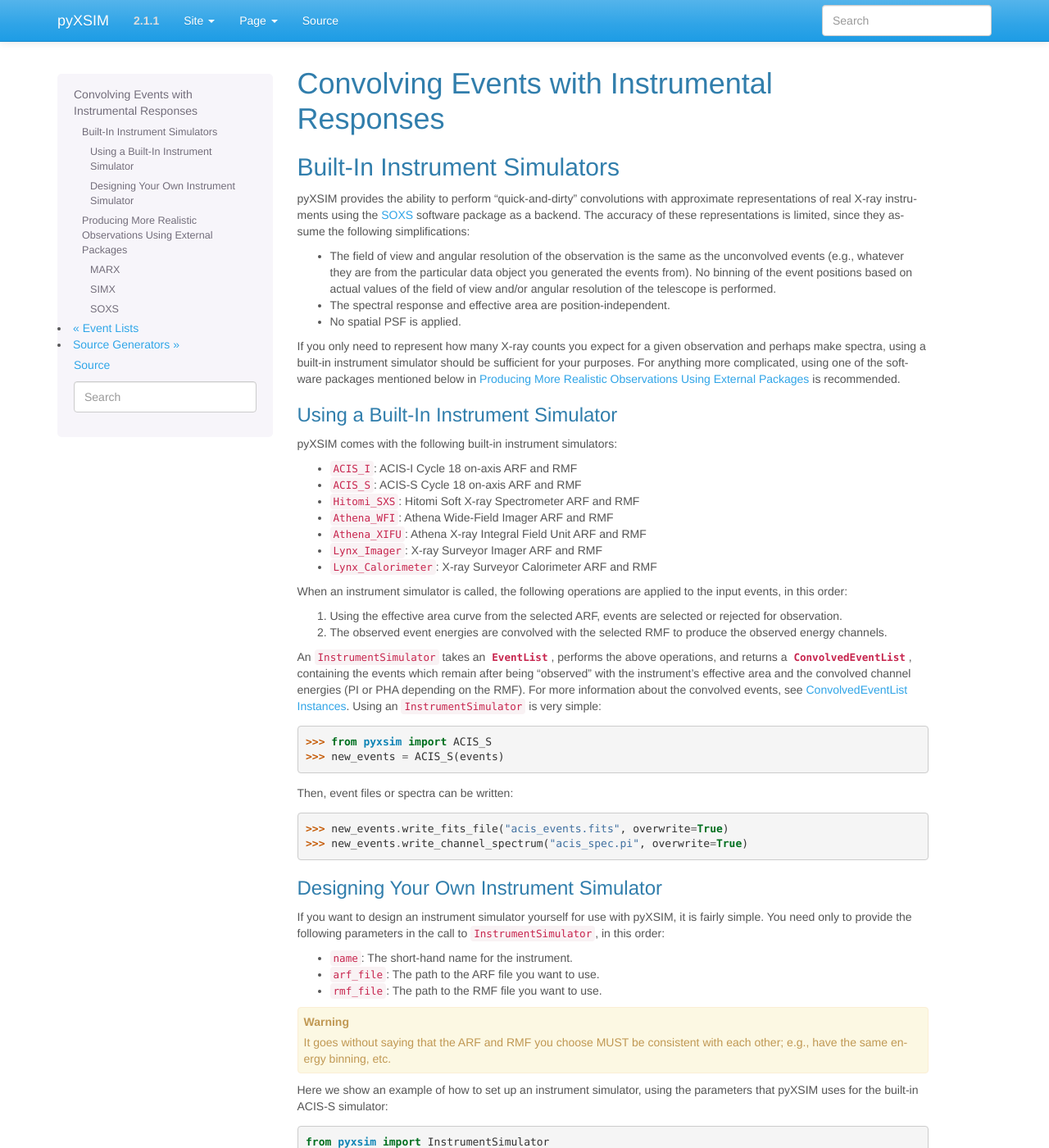
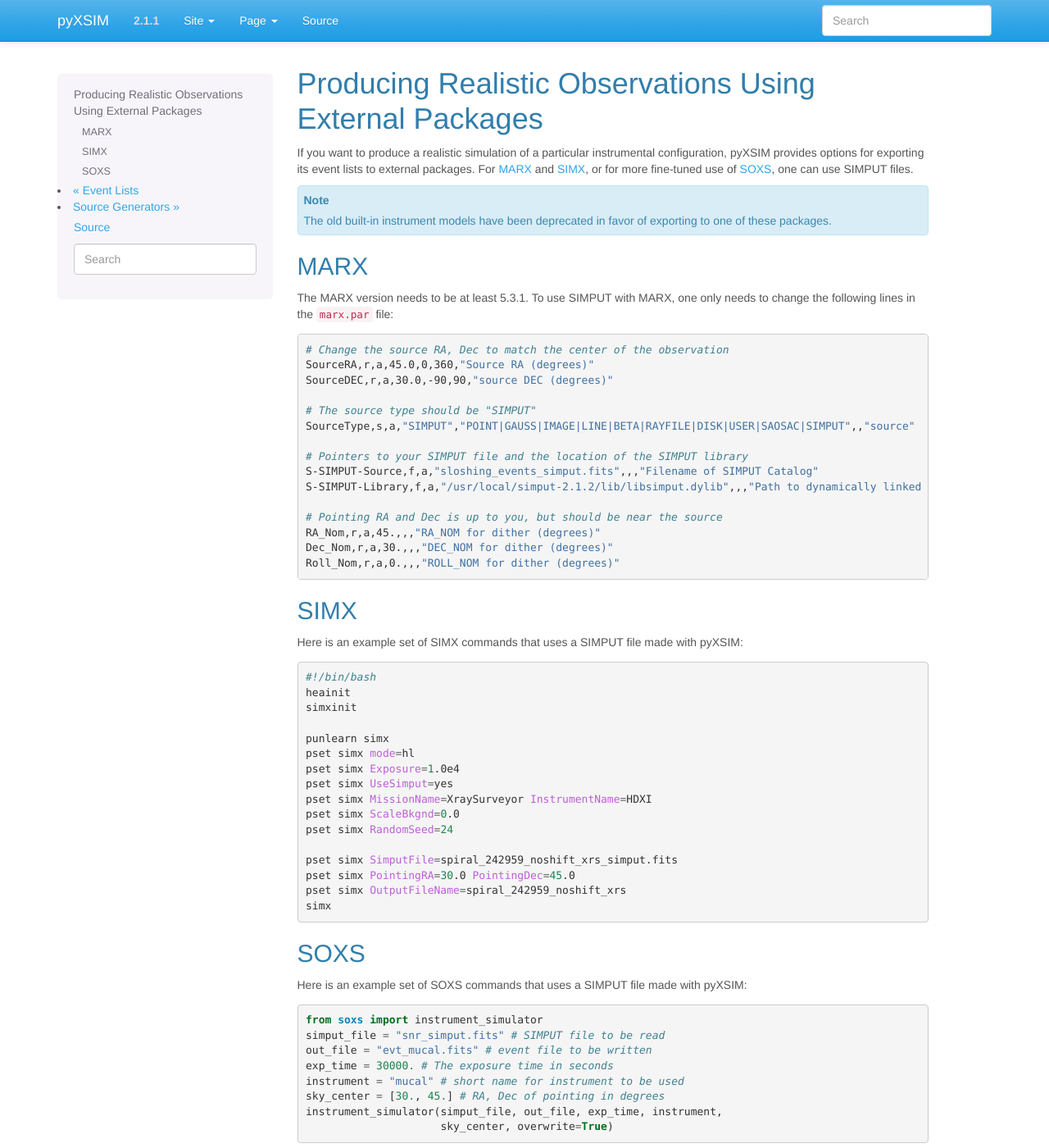
Before and after one commit to jzuhone/pyxsim, a Sphinx documentation site: the page built from doc/source/instruments.rst, in a window 1280 px wide and 1400 px high. Shown: the whole window at 82% size. Built offline with Sphinx 7.4.7, drawn with Linux system fonts in a browser that asks for light colours; some of the changed text lies outside the part shown.

Commit message:
Deprecate the old instrument simulators

```diff
--- a/doc/source/changelog.rst
+++ b/doc/source/changelog.rst
@@ -26,6 +26,9 @@ changes) and optimizations.
 * A new option to treat each cell or particle which emits photons as a point
   source has been added to the :meth:`~pyxsim.photon_list.PhotonList.from_data_source`
   method of :class:`~pyxsim.photon_list.PhotonList`.
+* The built-in instrument models are now deprecated. For convolution with
+  instrument models, users are encouraged to use SOXS or another instrument
+  simulation package.
 
 Version 2.1.1
 -------------
--- a/doc/source/instruments.rst
+++ b/doc/source/instruments.rst
@@ -1,112 +1,25 @@
 .. _instruments:
 
-Convolving Events with Instrumental Responses
-=============================================
+Producing Realistic Observations Using External Packages
+========================================================
 
-Built-In Instrument Simulators
-------------------------------
-
-pyXSIM provides the ability to perform "quick-and-dirty" convolutions with
-approximate representations of real X-ray instruments using the
-`SOXS <http://hea-www.cfa.harvard.edu/~jzuhone/soxs>`_ software package as a
-backend. The accuracy of these representations is limited, since they
-assume the following simplifications:
-
-* The field of view and angular resolution of the observation is the same
-  as the unconvolved events (e.g., whatever they are from the particular
-  data object you generated the events from). No binning of the event
-  positions based on actual values of the field of view and/or angular
-  resolution of the telescope is performed.
-* The spectral response and effective area are position-independent.
-* No spatial PSF is applied.
-
-If you only need to represent how many X-ray counts you expect for a given
-observation and perhaps make spectra, using a built-in instrument simulator
-should be sufficient for your purposes. For anything more complicated, using
-one of the software packages mentioned below in :ref:`realism` is recommended.
-
-Using a Built-In Instrument Simulator
-+++++++++++++++++++++++++++++++++++++
-
-pyXSIM comes with the following built-in instrument simulators:
-
-* ``ACIS_I``: ACIS-I Cycle 18 on-axis ARF and RMF
-* ``ACIS_S``: ACIS-S Cycle 18 on-axis ARF and RMF
-* ``Hitomi_SXS``: Hitomi Soft X-ray Spectrometer ARF and RMF
-* ``Athena_WFI``: Athena Wide-Field Imager ARF and RMF
-* ``Athena_XIFU``: Athena X-ray Integral Field Unit ARF and RMF
-* ``Lynx_Imager``: X-ray Surveyor Imager ARF and RMF
-* ``Lynx_Calorimeter``: X-ray Surveyor Calorimeter ARF and RMF
-
-When an instrument simulator is called, the following operations are applied
-to the input events, in this order:
-
-1. Using the effective area curve from the selected ARF, events are selected
-   or rejected for observation.
-2. The observed event energies are convolved with the selected RMF to produce
-   the observed energy channels.
-
-An ``InstrumentSimulator`` takes an :class:`~pyxsim.event_list.EventList`, performs
-the above operations, and returns a :class:`~pyxsim.event_list.ConvolvedEventList`,
-containing the events which remain after being "observed" with the instrument's effective
-area and the convolved channel energies (PI or PHA depending on the RMF). For more
-information about the convolved events, see :ref:`convolved_events`. Using an
-``InstrumentSimulator`` is very simple:
-
-.. code-block:: python
-
-    >>> from pyxsim import ACIS_S
-    >>> new_events = ACIS_S(events)
-
-Then, event files or spectra can be written:
-
-.. code-block:: python
-
-    >>> new_events.write_fits_file("acis_events.fits", overwrite=True)
-    >>> new_events.write_channel_spectrum("acis_spec.pi", overwrite=True)
-
-Designing Your Own Instrument Simulator
-+++++++++++++++++++++++++++++++++++++++
-
-If you want to design an instrument simulator yourself for use with pyXSIM,
-it is fairly simple. You need only to provide the following parameters in the
-call to ``InstrumentSimulator``, in this order:
-
-* ``name``: The short-hand name for the instrument.
-* ``arf_file``: The path to the ARF file you want to use.
-* ``rmf_file``: The path to the RMF file you want to use.
-
-.. warning::
-
-    It goes without saying that the ARF and RMF you choose MUST be consistent with each other; e.g.,
-    have the same energy binning, etc.
-
-Here we show an example of how to set up an instrument simulator, using the parameters that pyXSIM
-uses for the built-in ACIS-S simulator:
-
-.. code-block:: python
-
-    from pyxsim import InstrumentSimulator
-
-    ACIS_S = InstrumentSimulator("acis-s", "aciss_aimpt_cy18.arf",
-                                 "aciss_aimpt_cy18.rmf")
-
-.. _realism:
-
-Producing More Realistic Observations Using External Packages
--------------------------------------------------------------
-
-If you want to produce a more realistic simulation of a particular instrumental configuration,
-pyXSIM provides options for exporting its event lists to external packages. For
-`MARX <http://space.mit.edu/ASC/MARX/>`_ and `SIMX <http://hea-www.cfa.harvard.edu/simx/>`_, or
-for more fine-tuned use of `SOXS <http://hea-www.cfa.harvard.edu/~jzuhone/soxs>`_, one can use
+If you want to produce a realistic simulation of a particular instrumental
+configuration, pyXSIM provides options for exporting its event lists to
+external packages. For `MARX <http://space.mit.edu/ASC/MARX/>`_ and
+`SIMX <http://hea-www.cfa.harvard.edu/simx/>`_, or for more fine-tuned
+use of `SOXS <http://hea-www.cfa.harvard.edu/~jzuhone/soxs>`_, one can use
 SIMPUT files.
 
+.. note::
+
+    The old built-in instrument models have been deprecated in favor of
+    exporting to one of these packages.
+
 MARX
-++++
+----
 
-The MARX version needs to be at least 5.3.1. To use SIMPUT with MARX, one only needs to
-change the following lines in the ``marx.par`` file:
+The MARX version needs to be at least 5.3.1. To use SIMPUT with MARX, one only
+needs to change the following lines in the ``marx.par`` file:
 
 .. code-block:: bash
 
@@ -127,7 +40,7 @@ change the following lines in the ``marx.par`` file:
     Roll_Nom,r,a,0.,,,"ROLL_NOM for dither (degrees)"
 
 SIMX
-++++
+----
 
 Here is an example set of SIMX commands that uses a SIMPUT file made with
 pyXSIM:
@@ -152,7 +65,7 @@ pyXSIM:
     simx
 
 SOXS
-++++
+----
 
 Here is an example set of SOXS commands that uses a SIMPUT file made with
 pyXSIM:
@@ -168,5 +81,6 @@ pyXSIM:
     instrument_simulator(simput_file, out_file, exp_time, instrument,
                          sky_center, overwrite=True)
 
-Refer to the relevant documentation for all of those packages for more details, as well
-as the :ref:`simput` section of the :class:`~pyxsim.event_list.EventList` documentation.
+Refer to the relevant documentation for all of those packages for more details,
+as well as the :ref:`simput` section of the :class:`~pyxsim.event_list.EventList`
+documentation.
```
Also changed, not shown: 1 other file.
